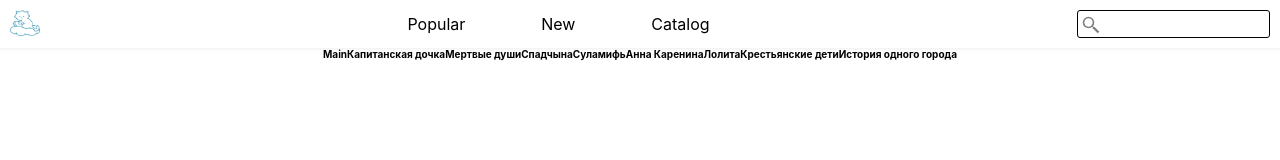
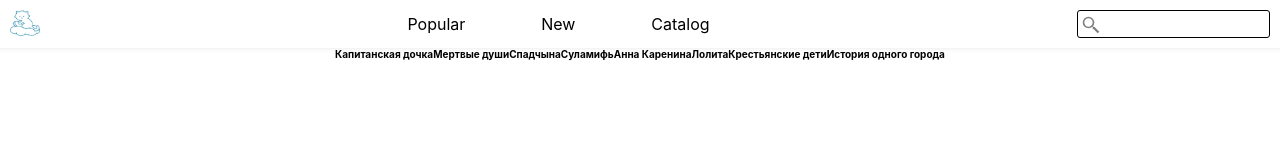
Before and after one commit to Streammer/react-reading-books, a React (Create React App) app: page / in a window 1280 px wide. Shown: the top 160 px of the page. Built offline with nearby package versions, Linux system fonts and the light colour scheme.

Commit message:
fake api was created

```diff
--- a/src/components/Main/index.tsx
+++ b/src/components/Main/index.tsx
@@ -19,7 +19,6 @@ const Main = () => {
 		<>
 			<main>
 				<Container>
-					<h1>Main</h1>
 					{books.map((book) => (
 						<h2 key={book.image}>{book.capture}</h2>
 					))}
```
